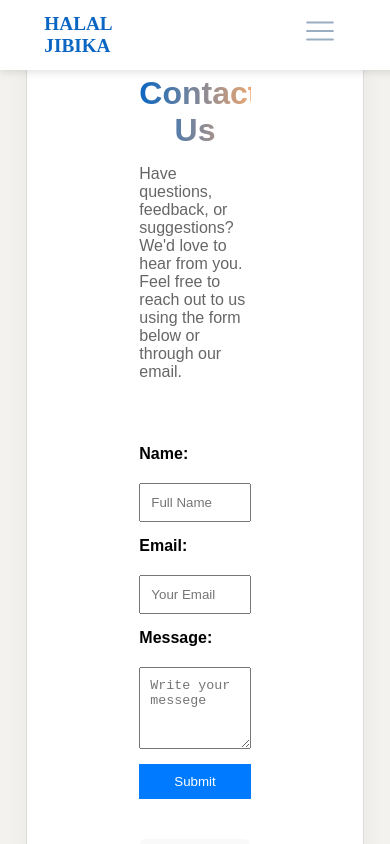
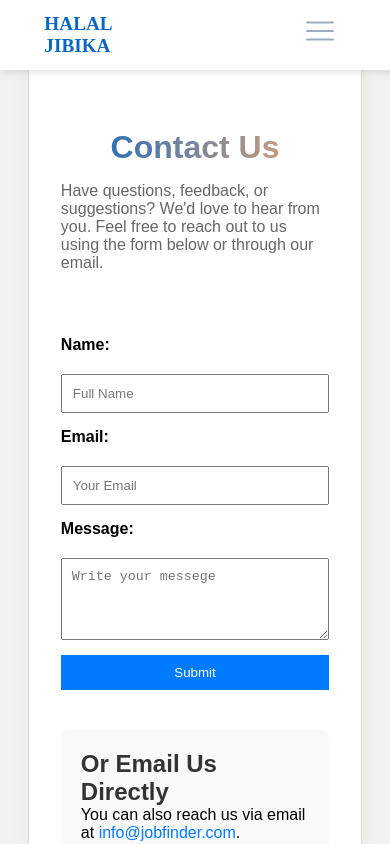
Before and after one commit to KausarAhmadTasin/halal-jibika, a React (Vite) app: page /contact in a window 390 px wide. Shown: the top 844 px of the page. Built offline with nearby package versions, Linux system fonts and the light colour scheme; no server answers; a web font is replaced by a local one.

Commit message:
responsive done

```diff
--- a/src/Pages/About/About.css
+++ b/src/Pages/About/About.css
@@ -77,3 +77,15 @@ a {
 a:hover {
   text-decoration: underline;
 }
+
+@media (max-width: 576px) {
+  .team-members {
+    display: block;
+  }
+  .team-member {
+    margin-bottom: 2rem;
+  }
+  .aboout-container {
+    margin: 0 1rem;
+  }
+}
--- a/src/Pages/Contact/Contact.css
+++ b/src/Pages/Contact/Contact.css
@@ -79,3 +79,9 @@ label {
 .contact-info a:hover {
   text-decoration: underline;
 }
+@media (max-width: 576px) {
+  .contact-page {
+    padding: 1rem 2rem;
+    padding-top: 12vh;
+  }
+}
--- a/src/Pages/Favorite/Favorite.css
+++ b/src/Pages/Favorite/Favorite.css
@@ -7,7 +7,7 @@
   align-items: center;
 }
 
-@media (min-width: 576px) and (max-width: 992px) {
+@media (min-width: 576.01px) and (max-width: 992px) {
   .fav-box {
     width: 80vw;
   }
```
